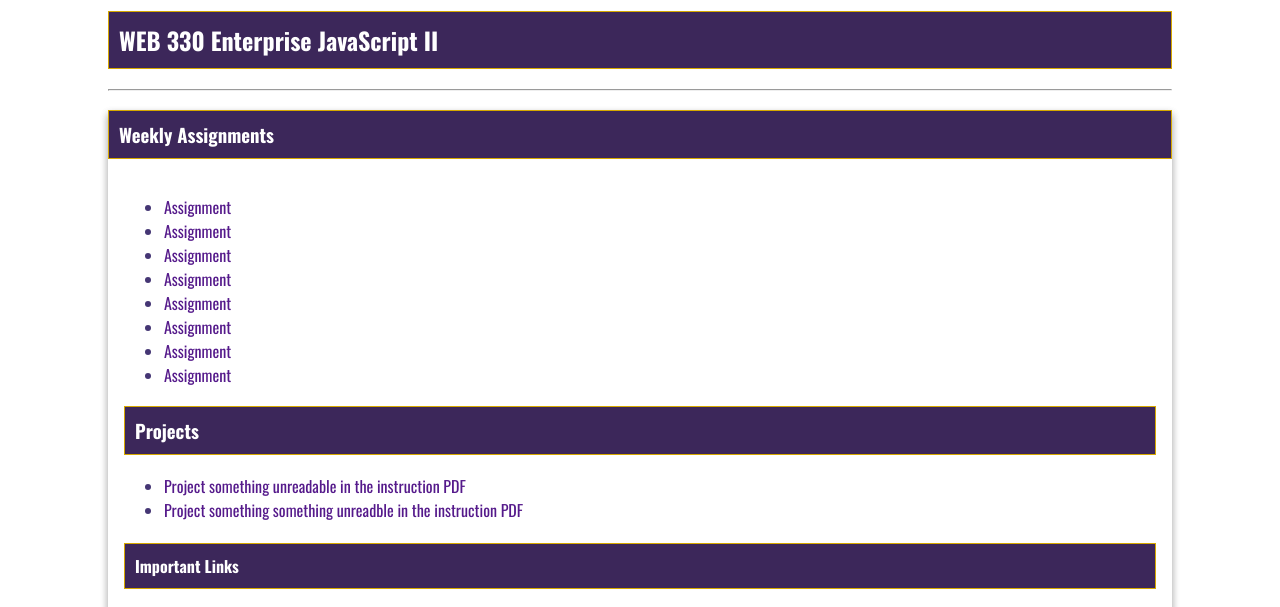
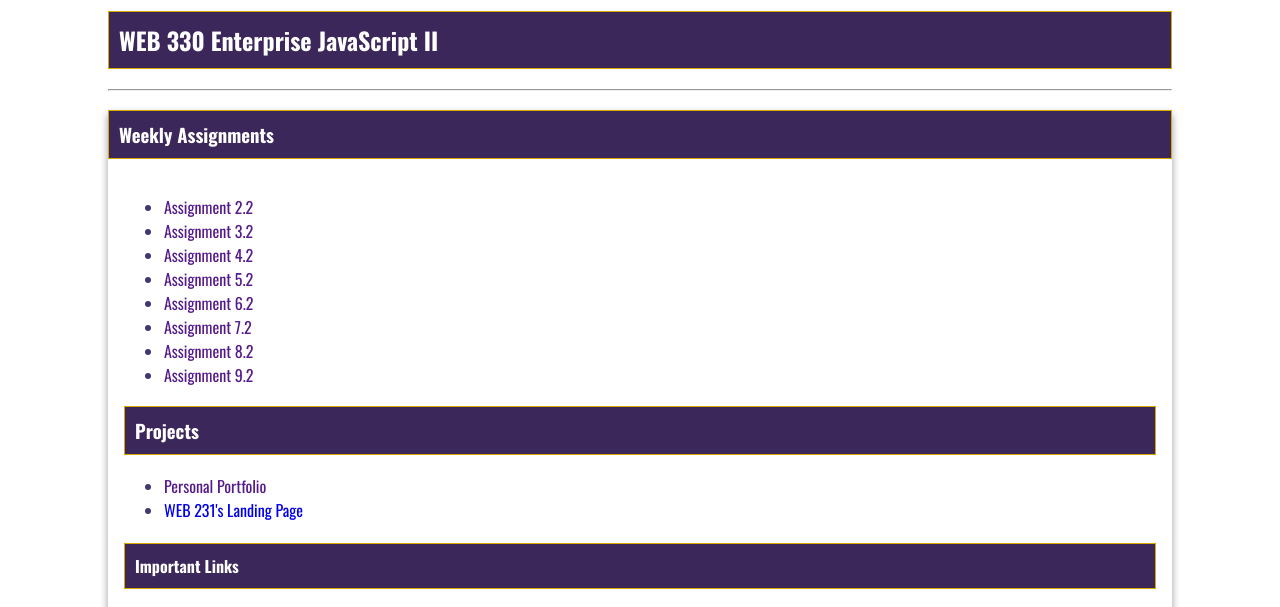
Before and after one commit to Alexander-Keith/web-330, a plain HTML site: page index.html in a window 1280 px wide. Shown: the part 175-782 px from the top of the page. Drawn offline with nearby package versions, Linux system fonts and the light colour scheme.

```diff
--- a/index.html
+++ b/index.html
@@ -37,20 +37,20 @@
                                 <!-- weekly assignments list -->
                         <div class="card-content">
                             <ul>
-                                <li><a href="">Assignment</a></li>
-                                <li><a href="">Assignment</a></li>
-                                <li><a href="">Assignment</a></li>
-                                <li><a href="">Assignment</a></li>
-                                <li><a href="">Assignment</a></li>
-                                <li><a href="">Assignment</a></li>
-                                <li><a href="">Assignment</a></li>
-                                <li><a href="">Assignment</a></li>
+                                <li><a href="">Assignment 2.2</a></li>
+                                <li><a href="">Assignment 3.2</a></li>
+                                <li><a href="">Assignment 4.2</a></li>
+                                <li><a href="">Assignment 5.2</a></li>
+                                <li><a href="">Assignment 6.2</a></li>
+                                <li><a href="">Assignment 7.2</a></li>
+                                <li><a href="">Assignment 8.2</a></li>
+                                <li><a href="">Assignment 9.2</a></li>
                             </ul>
                             <h3>Projects</h3>
                                     <!-- projects list -->
                                 <ul>
-                                    <li><a href="">Project something unreadable in the instruction PDF</a></li>
-                                    <li><a href="">Project something something unreadble in the instruction PDF</a></li>
+                                    <li><a href="">Personal Portfolio</a></li>
+                                    <li><a href="https://alexander-keith.github.io/web-231/">WEB 231's Landing Page</a></li>
                                 </ul>
                             <h4>Important Links</h4>
                                      <!-- important links -->
```
